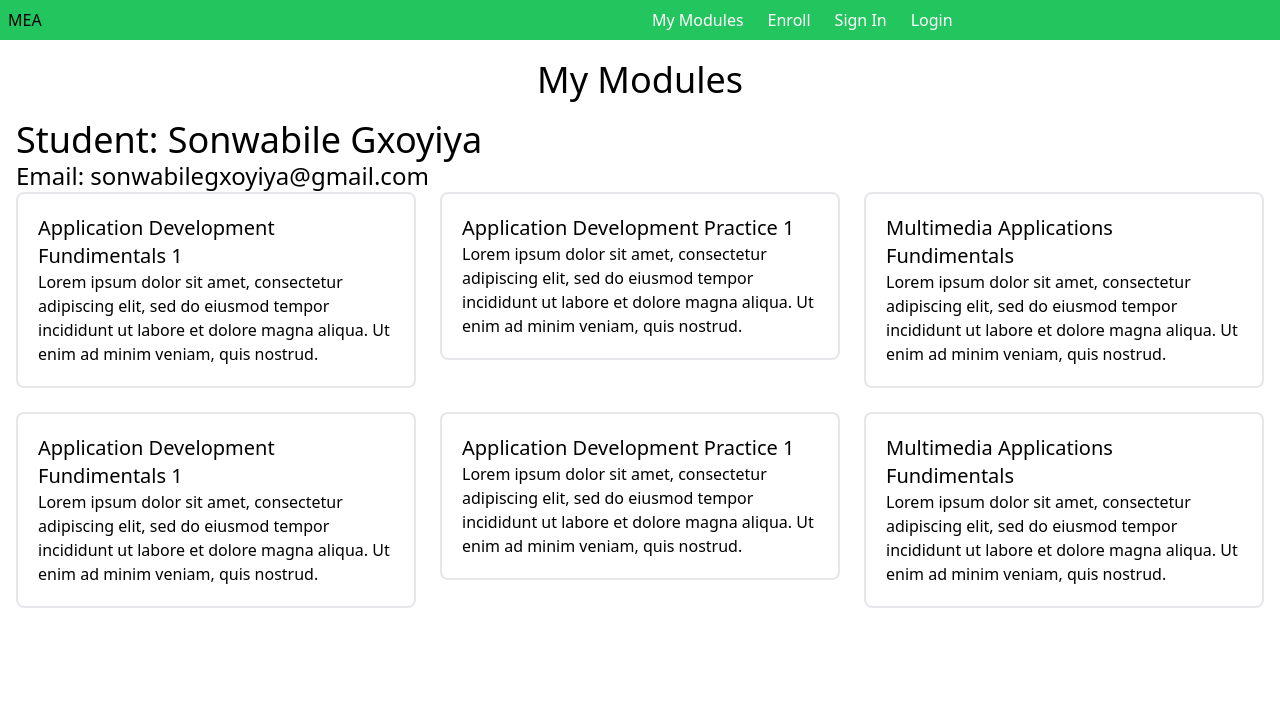
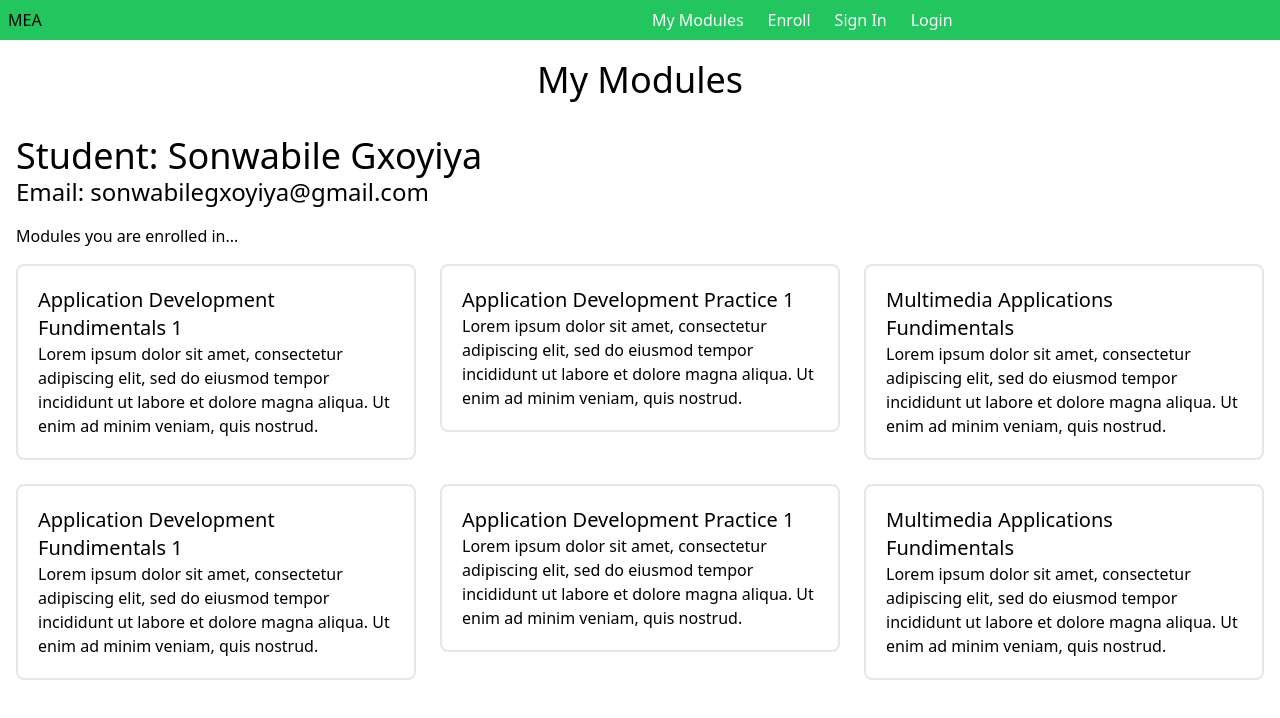
Before and after one commit to sonwabileIT/mea, an Angular app: page /mymodules in a window 1280 px wide. Shown: the top 718 px of the page. Built offline with nearby package versions, Linux system fonts and the light colour scheme; data requests are answered from the project's data file.

Commit message:
feat: adjust my modules section

```diff
--- a/src/app/pages/my-modules/my-modules.component.html
+++ b/src/app/pages/my-modules/my-modules.component.html
@@ -3,8 +3,11 @@
 </div>
 
 <div *ngIf="user">
-    <h2 class="text-4xl">Student: {{user.firstname}} {{user.lastname}}</h2>
-    <h2 class="text-2xl">Email: {{user.email}}</h2>
+    <div class="my-4">
+        <h2 class="text-4xl">Student: {{user.firstname}} {{user.lastname}}</h2>
+        <h2 class="text-2xl">Email: {{user.email}}</h2>
+    </div>
+    <p class="my-4">Modules you are enrolled in...</p>
     <ul class="grid grid-cols-3 gap-6 ">
         <li *ngFor="let user of user.usermodules" >
             <label class="inline-flex items-center justify-between p-5 hover:bg-slate-200 border-2 w-full cursor-pointer rounded-lg">
```
